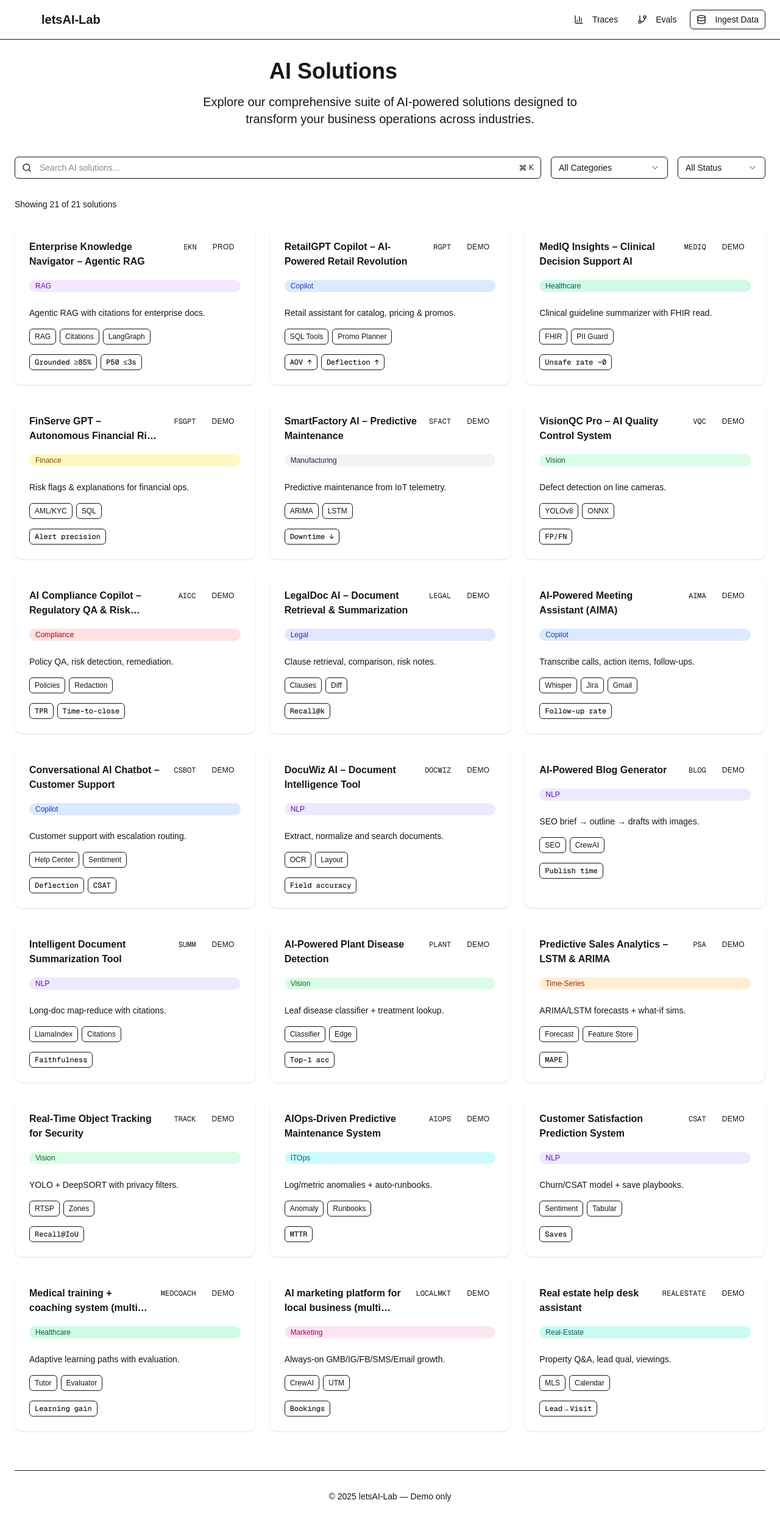
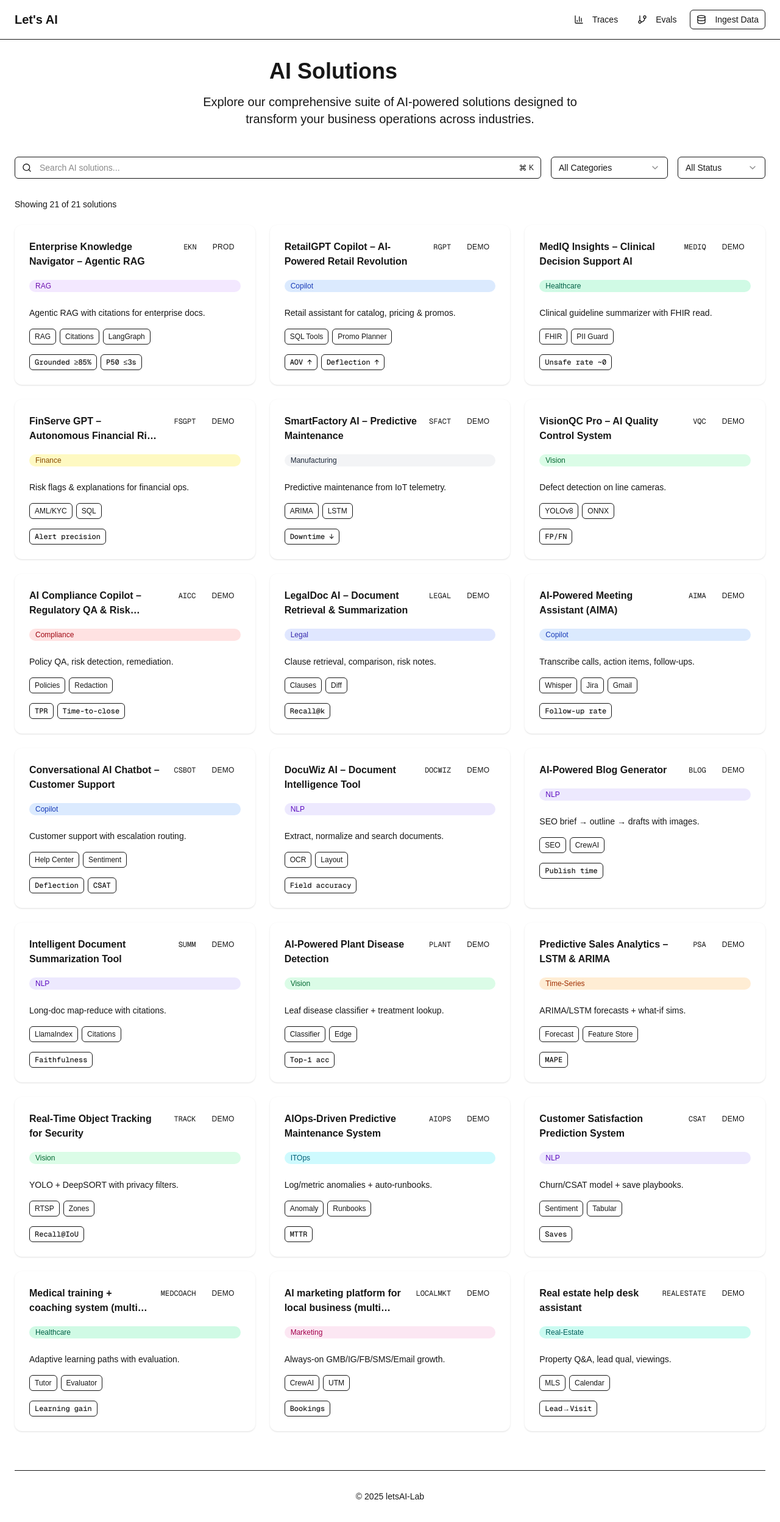
Before and after one commit to SUBHADEEP96/letai-demo-lab, a Next.js app: page / in a window 1280 px wide. Shown: the whole page at 61% size. Built offline with nearby package versions, Linux system fonts and the light colour scheme.

Commit message:
add change

```diff
--- a/app/page.tsx
+++ b/app/page.tsx
@@ -110,7 +110,7 @@ export default function Home() {
         {/* Footer */}
         <footer className="border-t pt-8 mt-16">
           <div className="text-center text-sm text-muted-foreground">
-            © {new Date().getFullYear()} letsAI-Lab — Demo only
+            © {new Date().getFullYear()} letsAI-Lab
           </div>
         </footer>
       </main>
--- a/components/Header.tsx
+++ b/components/Header.tsx
@@ -1,5 +1,5 @@
 import { Button } from "@/components/ui/button";
-import { BarChart3, Database, GitBranch } from "lucide-react";
+import { BarChart3, Database, GitBranch, FlaskConical } from "lucide-react";
 import Link from "next/link";
 
 export function Header() {
@@ -8,13 +8,17 @@ export function Header() {
       <div className="container mx-auto px-6 py-4">
         <div className="flex items-center justify-between">
           {/* Brand */}
-          <div className="flex items-center space-x-3">
-            <div className="w-8 h-8 rounded-lg brand-gradient flex items-center justify-center">
-              <span className="text-white font-bold text-sm">LA</span>
+          <div className="flex items-center space-x-2">
+            <Link className="text-xl font-bold hidden md:block" href="/">
+              Let's AI
+            </Link>
+            <div className=" brand-gradient flex items-center justify-center">
+              <FlaskConical className="h-5 w-5 text-white hidden md:block" />
+              <div className="text-white flex gap-2 font-bold text-sm md:hidden">
+                <span>Ls.Ai</span>
+                <FlaskConical className="h-3 w-3 text-white" />
+              </div>
             </div>
-            <Link className="text-xl font-bold" href="/">
-              letsAI-Lab
-            </Link>
           </div>
 
           {/* CTA Buttons */}
```
